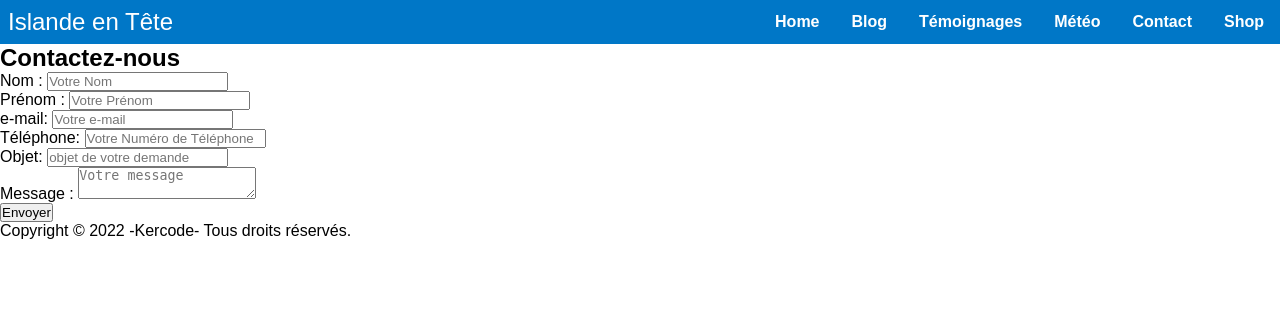
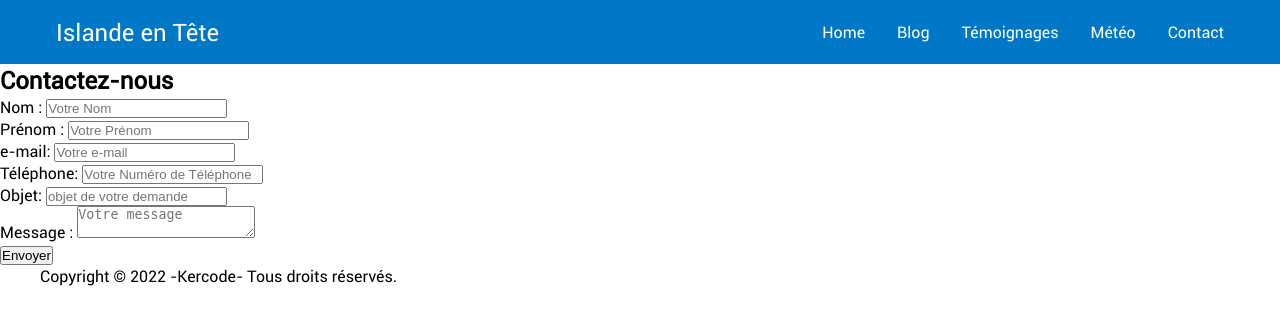
Before and after one commit to bigben35/projet-blog-kercode, a PHP site: page /index.php?action=contact in a window 1280 px wide. Shown: the top 325 px of the page. Run offline with PHP 8.4, Linux system fonts and the light colour scheme; some web fonts are replaced.

Commit message:
ajout fichier pages du blog et class container dans style .css

```diff
--- a/app/Controllers/FrontController.php
+++ b/app/Controllers/FrontController.php
@@ -6,7 +6,7 @@ class FrontController
 {
     function home()
     {
-        require "app/Views/front/homeView.php";
+        require "app/Views/front/home.php";
     }
 
     function contact()
--- a/app/Public/style.css
+++ b/app/Public/style.css
@@ -7,8 +7,8 @@
 /* Polices  */
 @font-face {
     font-family: 'robotoregular';
-    src: url('roboto-regular-webfont.woff2') format('woff2'),
-         url('roboto-regular-webfont.woff') format('woff');
+    src: url('./fonts/roboto-regular-webfont.woff2') format('woff2'),
+         url('./fonts/roboto-regular-webfont.woff') format('woff');
     font-weight: normal;
     font-style: normal;
 }
@@ -23,11 +23,21 @@
 body{
     font-family: 'robotoregular', sans-serif;
 }
+/* --------------------HEADER-----------------  */
+header{
+    width: 100%;
+    background-color: var(--mainColor);
 
+}
+.container{
+    max-width: 1200px;
+    margin: 0 auto;
+
+}
 /* ------------NAVIGATION ------------*/
 .blog-title{
     font-size: 1.5rem;
-    margin: 0.5rem;
+    margin: 1rem;
 }
 .navbar{
     display: flex;
@@ -66,7 +76,7 @@ body{
     padding: 1rem;
     display: block;
     padding: 0.5rem 1rem;
-    font-weight: 600;
+
 }
 
 
@@ -74,8 +84,8 @@ body{
 /*--------------------- MENU BURGER --------------------------- */
 .btn-burger{
     position: absolute;
-    top: 0.75rem;
-    right: 1rem;
+    top: 1.25rem;
+    right: 1.5rem;
     display: flex;
     flex-direction: column;
     justify-content: space-between;
@@ -89,6 +99,8 @@ body{
     background-color: white;
     border-radius: 10px;
 }
+
+/* ----------------FOOTER -------------------------- */
 
 
 
--- a/app/Views/front/contact.php
+++ b/app/Views/front/contact.php
@@ -1,4 +1,9 @@
-<?php ob_start(); ?>
+<?php
+
+    $title = "Page Contact";
+    $description = "";
+
+ob_start(); ?>
 <form action="index.php?action=contactPost" method="post">
             <h2>Contactez-nous</h2>
             <div class="bloc-form">
--- a/app/Views/front/template/template.php
+++ b/app/Views/front/template/template.php
@@ -5,15 +5,19 @@
     <meta charset="UTF-8">
     <meta http-equiv="X-UA-Compatible" content="IE=edge">
     <meta name="viewport" content="width=device-width, initial-scale=1.0">
-    <meta name="description" content="">
+    <meta name="description" content="<?= $description ?>">
     <link rel="stylesheet" href="app/Public/style.css">
-    <title>Projet-Blog</title>
+    <title><?= $title ?></title>
 </head>
 
 <body>
+    <!-- HEADER  -->
     <header>
+        <div class="container">
+            <!-- NAV  -->
             <nav class="navbar">
                 <div class="blog-title">Islande en Tête</div>
+                <!-- MENU BURGER  -->
                 <div class="btn-burger">
                     <span class="bar"></span>
                     <span class="bar"></span>
@@ -26,17 +30,20 @@
                         <li><a href="#">Témoignages</a></li>
                         <li><a href="#">Météo</a></li>
                         <li><a href="#">Contact</a></li>
-                    <li><a href="#">Shop</a></li>
+                        <!-- <li><a href="#">Shop</a></li> -->
                     </ul>
                 </div>
             </nav>
-
-
+        </div>
     </header>
 
-    <?= $content; ?>
+    <!-- CONTENU DE LA PAGE  -->
+    <main>
+        <?= $content ?>
+    </main>
 
-    <footer>
+    <!-- FOOTER  -->
+    <footer class="container">
         <p>Copyright &copy; 2022 -Kercode- Tous droits réservés.</p>
     </footer>
 
```
Also changed, not shown: app/Views/front/errorLoading.php (+7 -0 lines), app/Views/front/home.php (added, +11 -0 lines), app/Views/front/homeView.php (deleted, +0 -7 lines), app/Views/front/blog.php (added), app/Views/front/meteo.php (added), app/Views/front/shop.php (added), app/Views/front/temoignages.php (added). Lines whose indentation alone changed are shown as unchanged.
